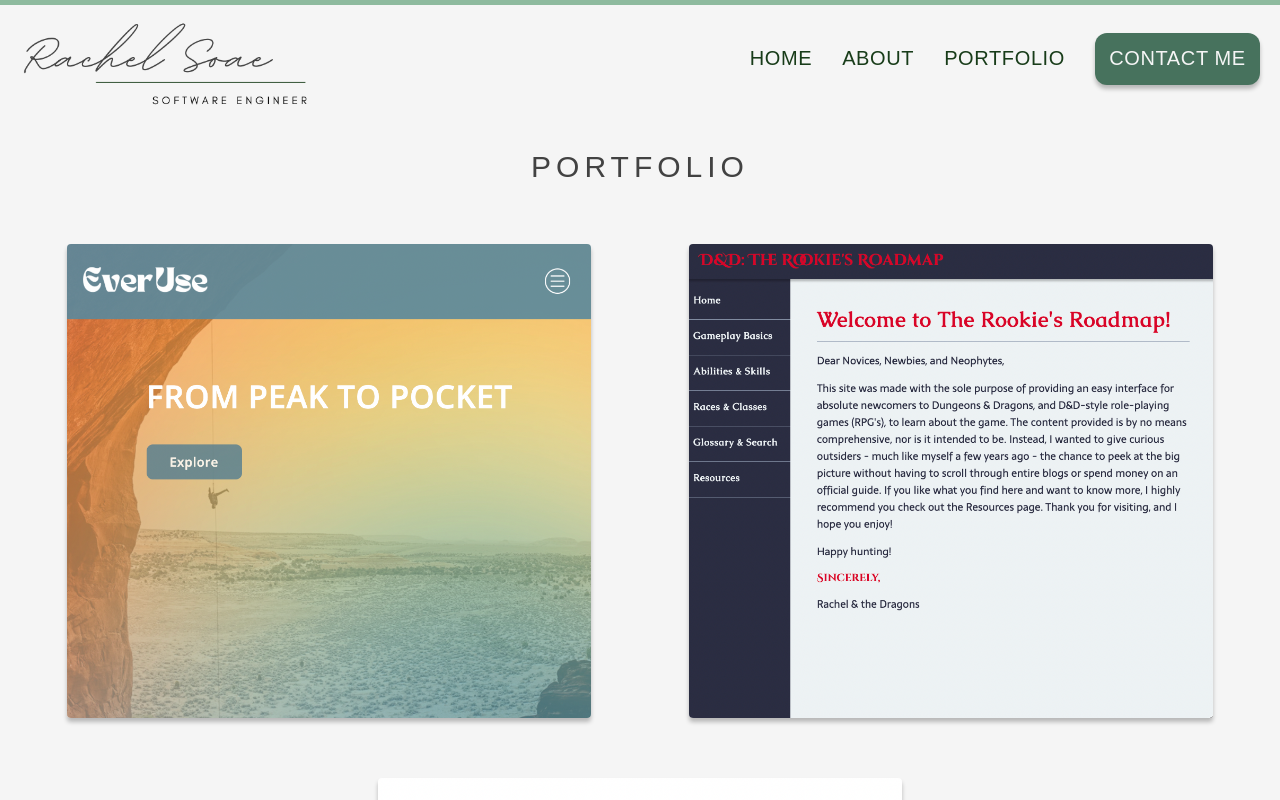
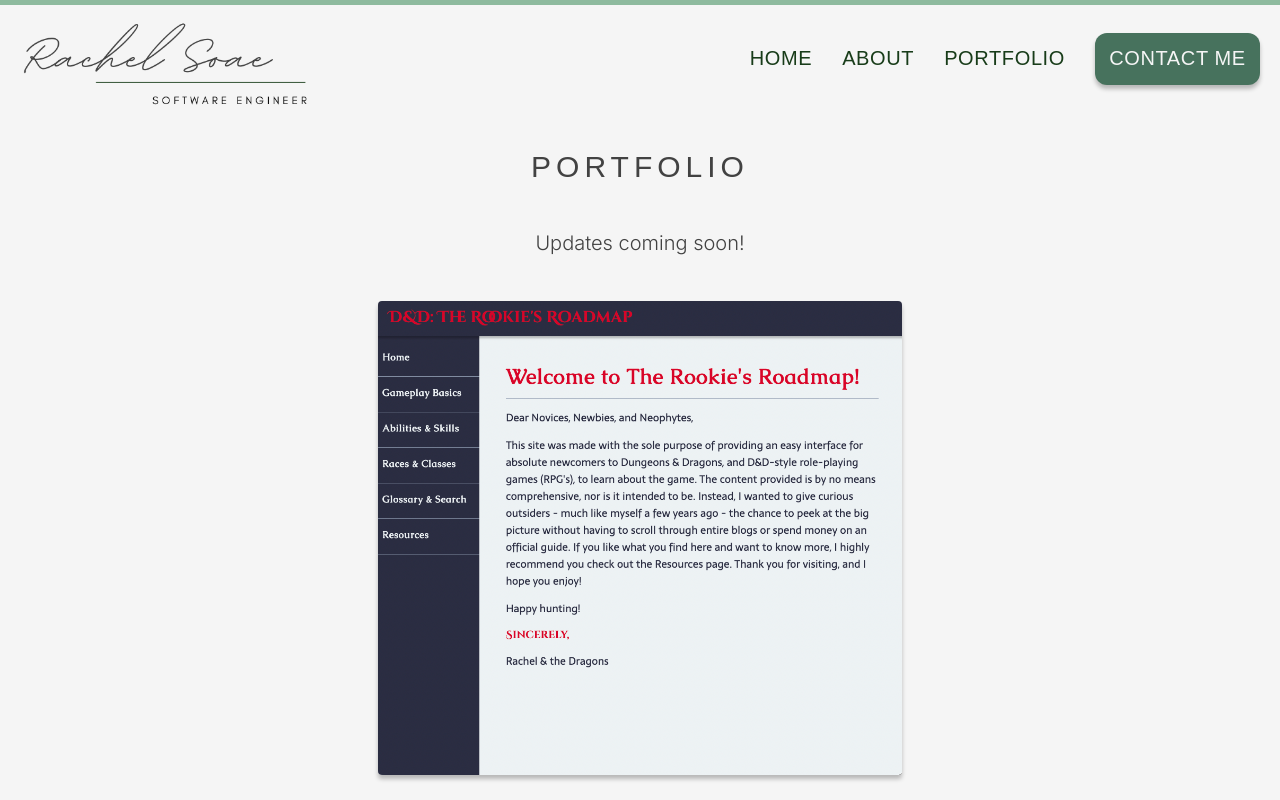
Before and after one commit to rachelsoae/portfolio, a React (Create React App) app: page /portfolio in a window 1280 px wide. Shown: the top 800 px of the page. Built offline with nearby package versions, Linux system fonts and the light colour scheme; a web font is replaced by a local one.

Commit message:
Update content

```diff
--- a/src/components/About/About.js
+++ b/src/components/About/About.js
@@ -13,13 +13,10 @@ const About = () => {
         />
         <section className='about__text'>
           <p>
-            Hello! 👋 My name is Rachel Soae Prather. I'm a Korean-American Software Engineer and Web Developer located outside Portland, Oregon.
+            Hi there! 👋 My name is Rachel Soae Prather. I am a Korean-American Software Engineer located in Vancouver, WA.
           </p>
           <p>
-            My mission is to build technology that builds community. In service of that mission, I work and volunteer with ethical organizations I strongly believe in. I am currently associated with Rita XYZ, Girls Who Code, Out In Tech, and Lesbians Who Tech & Allies.
-          </p>
-          <p>
-            I was voted "Most Uplifting" by my graduating class at the Turing School of Software & Design, which I carry as one of my greatest accomplishments. I love collaboration and helping teams perform at their best!
+            My mission is to build technology that builds community. I was voted "Most Uplifting" by my graduating class at the Turing School of Software & Design, which I carry as one of my greatest accomplishments. I love collaboration and helping teams perform at their best!
           </p>
           <p>
             When I have downtime, I can be found eating kimchi, searching for the best honey at the farmer's market, and making music with friends.
--- a/src/components/App/_App.scss
+++ b/src/components/App/_App.scss
@@ -36,6 +36,10 @@ h1 {
 
 .page-header {
   margin: 3rem;
+}
+
+.page-subheader {
+  @include body-font;
 }
 
 p {
--- a/src/components/Portfolio/Portfolio.js
+++ b/src/components/Portfolio/Portfolio.js
@@ -1,19 +1,19 @@
 import Project from '../Project/Project'
 import dndpreview from '../../assets/dndpreview.png';
-import everusepreview from '../../assets/everusepreview.png';
-import humormepreview from '../../assets/humormepreview.png';
+// import everusepreview from '../../assets/everusepreview.png';
+// import humormepreview from '../../assets/humormepreview.png';
 
 const Portfolio = () => {
   const PROJECTS = [
-    {
-      id: 1,
-      name: 'EverUse',
-      tagline: 'This product-focused e-commerce app was built for the small sustainability business EverUse Upcycled Products.',
-      techs: ['JavaScript', 'React', 'Sass', 'Cypress', 'GraphQL', 'GitHub Actions'],
-      repoLink: 'https://github.com/JamieCaudill/EverUse-FE-Vercel',
-      deployedLink: 'https://everuse-fe.vercel.app',
-      img: everusepreview
-    },
+    // {
+    //   id: 1,
+    //   name: 'EverUse',
+    //   tagline: 'This product-focused e-commerce app was built for the small sustainability business EverUse Upcycled Products.',
+    //   techs: ['JavaScript', 'React', 'Sass', 'Cypress', 'GraphQL', 'GitHub Actions'],
+    //   repoLink: 'https://github.com/JamieCaudill/EverUse-FE-Vercel',
+    //   deployedLink: 'https://everuse-fe.vercel.app',
+    //   img: everusepreview
+    // },
     {
       id: 2,
       name: 'D&D : The Rookie\'s Roadmap',
@@ -23,16 +23,16 @@ const Portfolio = () => {
       deployedLink: 'http://dnd-rookie-roadmap.vercel.app',
       img: dndpreview
     },
-    {
-      id: 3,
-      name: 'Humor Me',
-      tagline: 'A full-stack app centered around self-teaching PERN development.',
-      techs: ['JavaScript', 'React', 'CSS', 'Cypress', 'Express', 'Knex', 'PostgreSQL'],
-      repoLinkFE: 'https://github.com/rachelsoae/humor-me-ui',
-      repoLinkBE: 'https://github.com/rachelsoae/humor-me-be',
-      deployedLink: 'http://humor-me-ui.vercel.app',
-      img: humormepreview
-    }
+    // {
+    //   id: 3,
+    //   name: 'Humor Me',
+    //   tagline: 'A full-stack app centered around self-teaching PERN development.',
+    //   techs: ['JavaScript', 'React', 'CSS', 'Cypress', 'Express', 'Knex', 'PostgreSQL'],
+    //   repoLinkFE: 'https://github.com/rachelsoae/humor-me-ui',
+    //   repoLinkBE: 'https://github.com/rachelsoae/humor-me-be',
+    //   deployedLink: 'http://humor-me-ui.vercel.app',
+    //   img: humormepreview
+    // }
     // overlook: {
     //   id: 4,
     //   name: 'Overlook',
@@ -44,6 +44,7 @@ const Portfolio = () => {
   return (
     <div className='portfolio'>
       <h1 className='page-header'>Portfolio</h1>
+      <h2 className='page-subheader'>Updates coming soon!</h2>
       <section className='portfolio__projects'>
         {PROJECTS.map(project => <Project key={project.id} project={project} />)}
       </section>
--- a/src/components/Portfolio/_Portfolio.scss
+++ b/src/components/Portfolio/_Portfolio.scss
@@ -1,5 +1,6 @@
 @use '../../styles/variables' as *;
 @use '../../styles/mixins' as *;
+
 
 .portfolio {
   margin: 12rem 0 0;
--- a/src/styles/output.css
+++ b/src/styles/output.css
@@ -88,6 +88,13 @@ h1 {
 
 .page-header {
   margin: 3rem;
+}
+
+.page-subheader {
+  font-family: "Inter", sans-serif;
+  color: #424242;
+  font-size: 2rem;
+  font-weight: 300;
 }
 
 p {
```
Also changed, not shown: src/components/About/_About.scss (+0 -9 lines), 1 other file (tests, documents, lock files or other folders).
